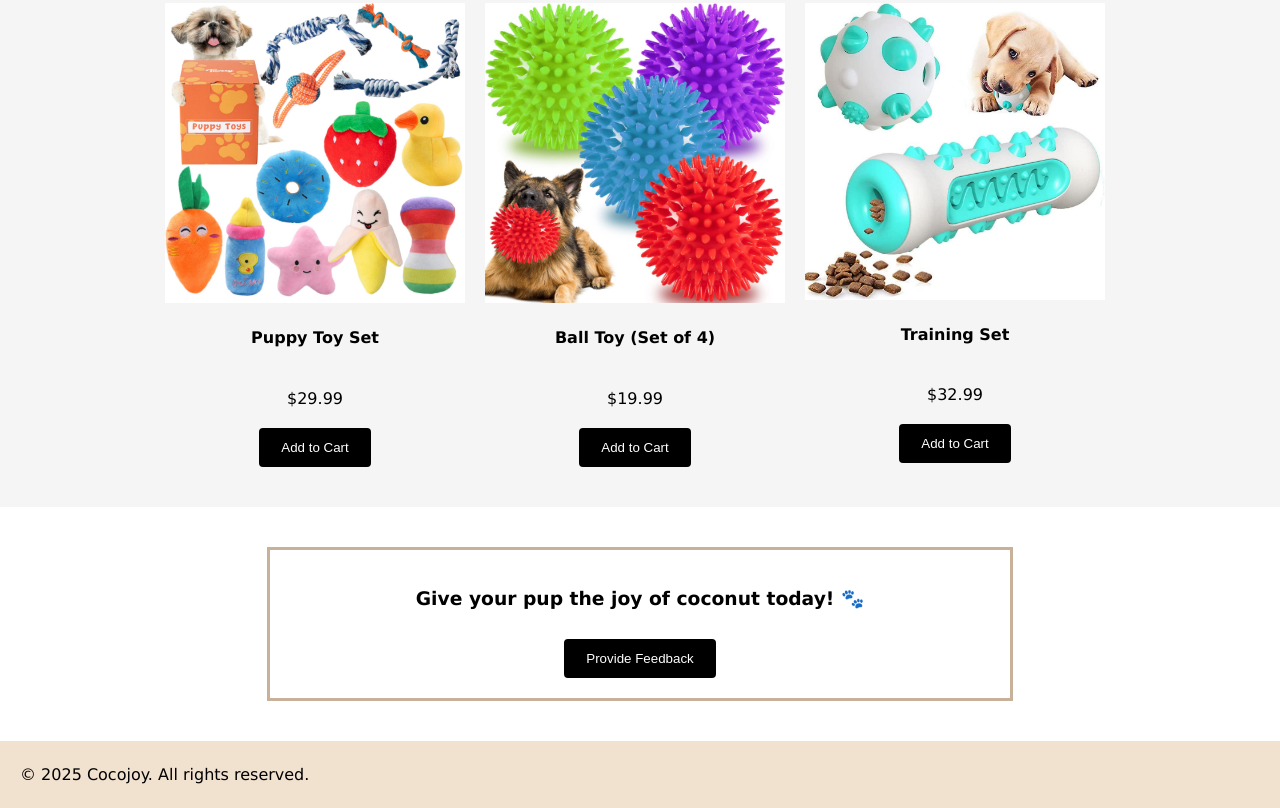
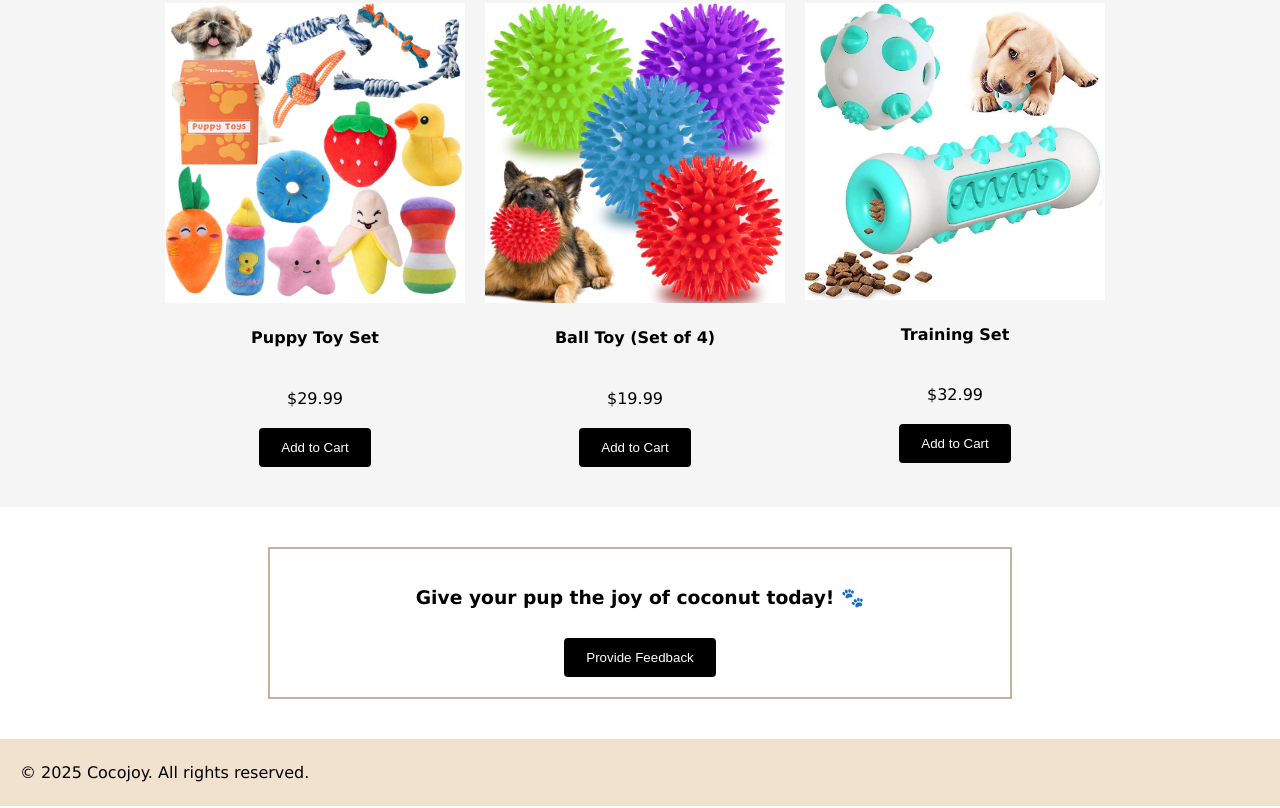
Before and after one commit to vinacanete/cocojoy-website, a plain HTML site: page products.html in a window 1280 px wide. Shown: the part 1330-2138 px from the top of the page. Drawn offline with Linux system fonts and the light colour scheme.

```diff
--- a/styles.css
+++ b/styles.css
@@ -177,7 +177,7 @@
 
 .CTA {
     border-style: solid;
-    border-weight: 4px;
+    border-width: 2px;
     border-color: #C7B299;
     padding: 20px;
     text-align: center;
```
Also changed, not shown: products.html (+1 -1 lines).
